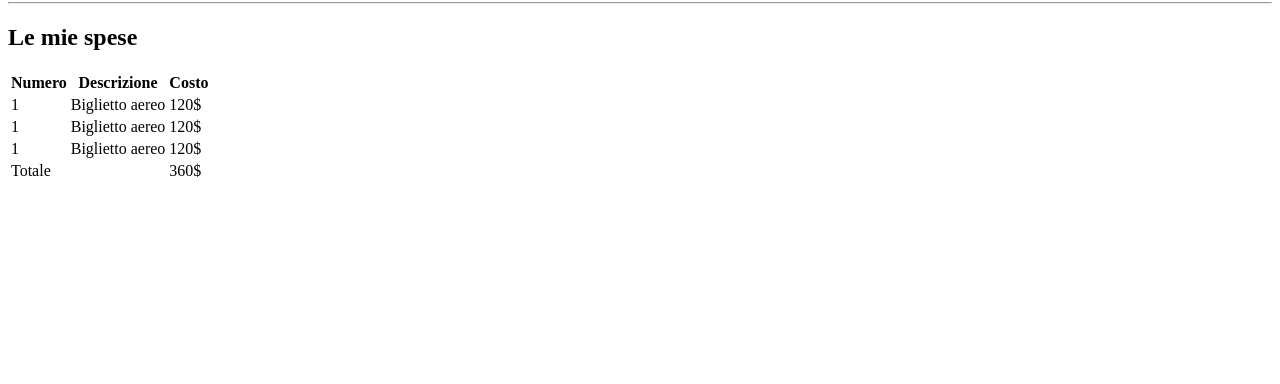
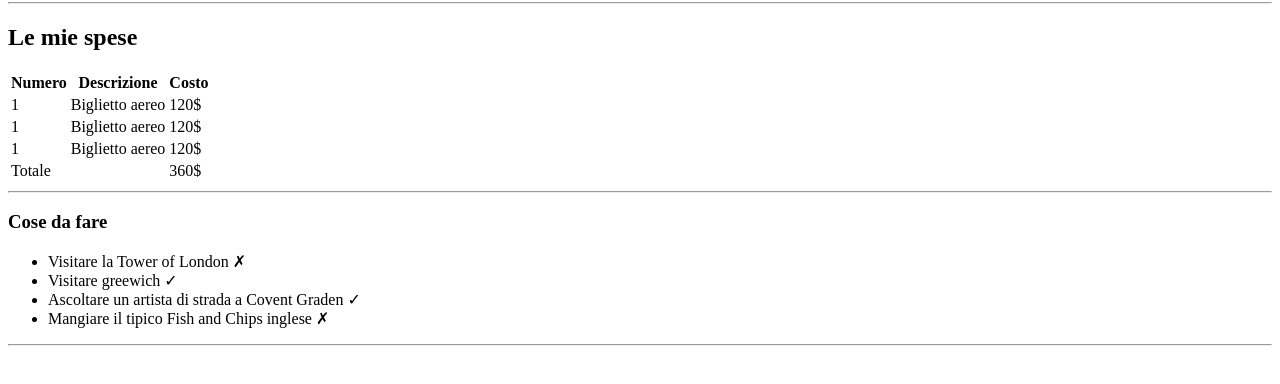
Before and after one commit to Gutierrez-Pool/html-london-trip, a plain HTML site: page index.html in a window 1280 px wide. Shown: the part 78-462 px from the top of the page. Drawn offline with Linux system fonts and the light colour scheme.

Commit message:
aggiunta-lista

```diff
--- a/index.html
+++ b/index.html
@@ -10,7 +10,9 @@
         </h1>
         <hr>
 
-        <h2>Le mie spese</h2>
+        <h2>
+            Le mie spese
+        </h2>
 
         <table>
 
@@ -46,5 +48,26 @@
             </tr>
 
         </table>
+        <hr>
+
+        <h3>
+            Cose da fare
+        </h3>
+
+        <ul>
+            <li>
+                Visitare la Tower of London &cross;
+            </li>
+            <li>
+                Visitare greewich &check;
+            </li>
+            <li>
+                Ascoltare un artista di strada a Covent Graden &check;
+            </li>
+            <li>
+                Mangiare il tipico Fish and Chips inglese &cross;
+            </li>
+        </ul>
+        <hr>
     </body>
 </html>
```
